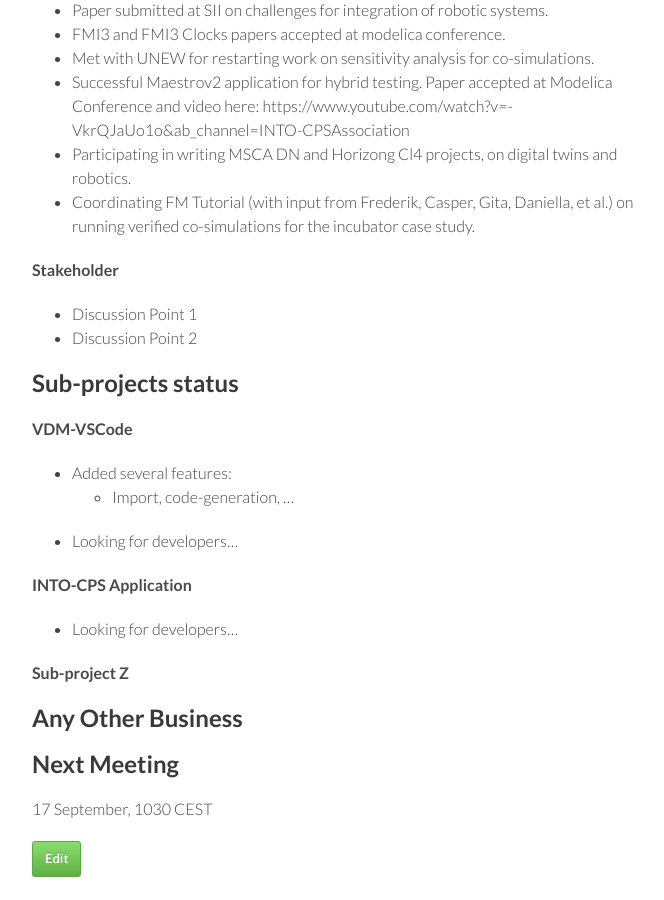
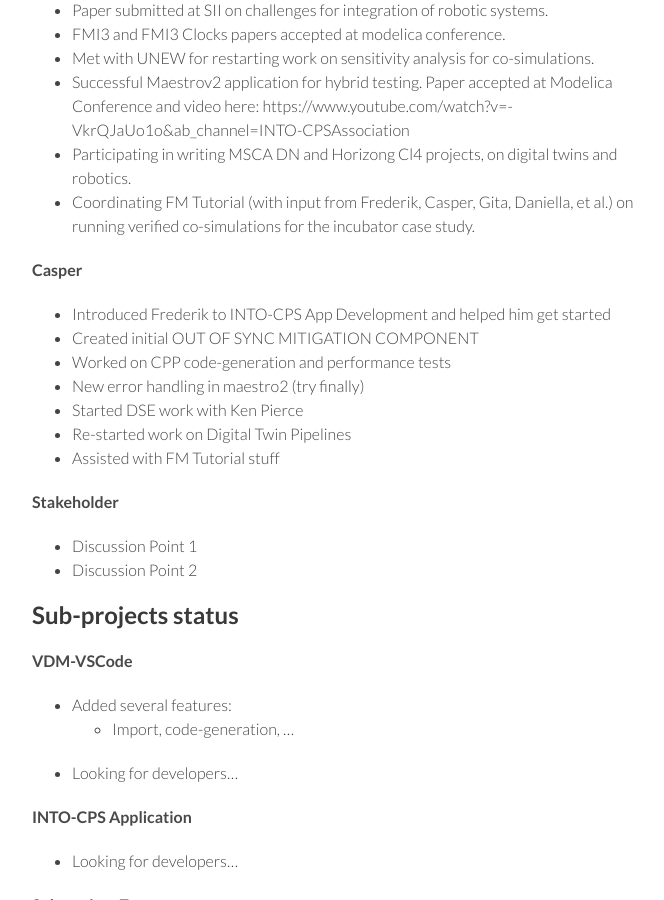
Before and after one commit to digitaltwincentre/digitaltwincentre.github.io, a Jekyll site: the page built from _biweeklies/Biweekly-44.md, in a window 1280 px wide and 900 px high, scrolled down 2051 px. Shown: the whole window, without its empty margins (418-1082 px from the left). Built offline with Jekyll 4.4.1, drawn with Linux system fonts in a browser that asks for light colours; nearby versions of some CDN libraries.

Commit message:
Update Biweekly-44.md

```diff
--- a/_biweeklies/Biweekly-44.md
+++ b/_biweeklies/Biweekly-44.md
@@ -76,6 +76,15 @@ date: 3 September 2021, 1030 CEST
 * Participating in writing MSCA DN and Horizong Cl4 projects, on digital twins and robotics.
 * Coordinating FM Tutorial (with input from Frederik, Casper, Gita, Daniella, et al.) on running verified co-simulations for the incubator case study.
 
+#### Casper
+* Introduced Frederik to INTO-CPS App Development and helped him get started
+* Created initial OUT OF SYNC MITIGATION COMPONENT
+* Worked on CPP code-generation and performance tests
+* New error handling in maestro2 (try finally)
+* Started DSE work with Ken Pierce
+* Re-started work on Digital Twin Pipelines
+* Assisted with FM Tutorial stuff
+
 #### Stakeholder
 * Discussion Point 1
 * Discussion Point 2
```
